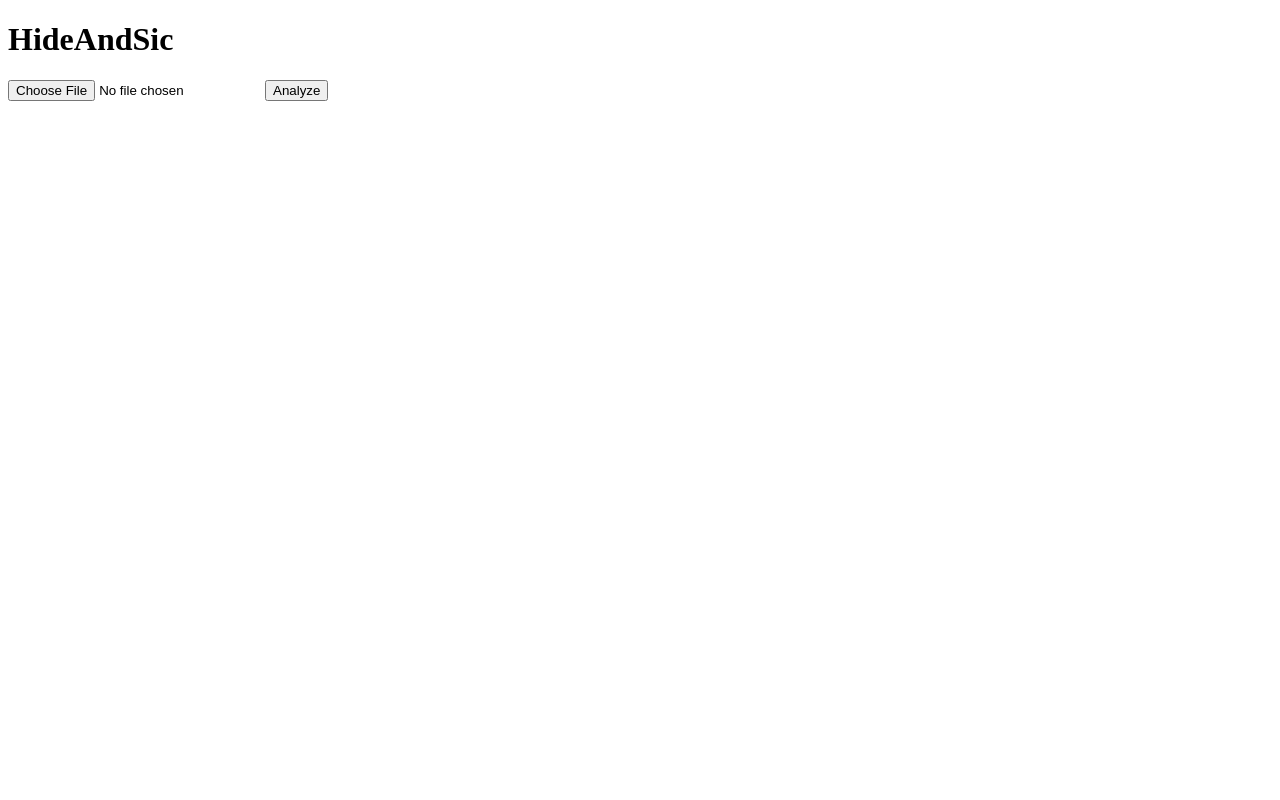
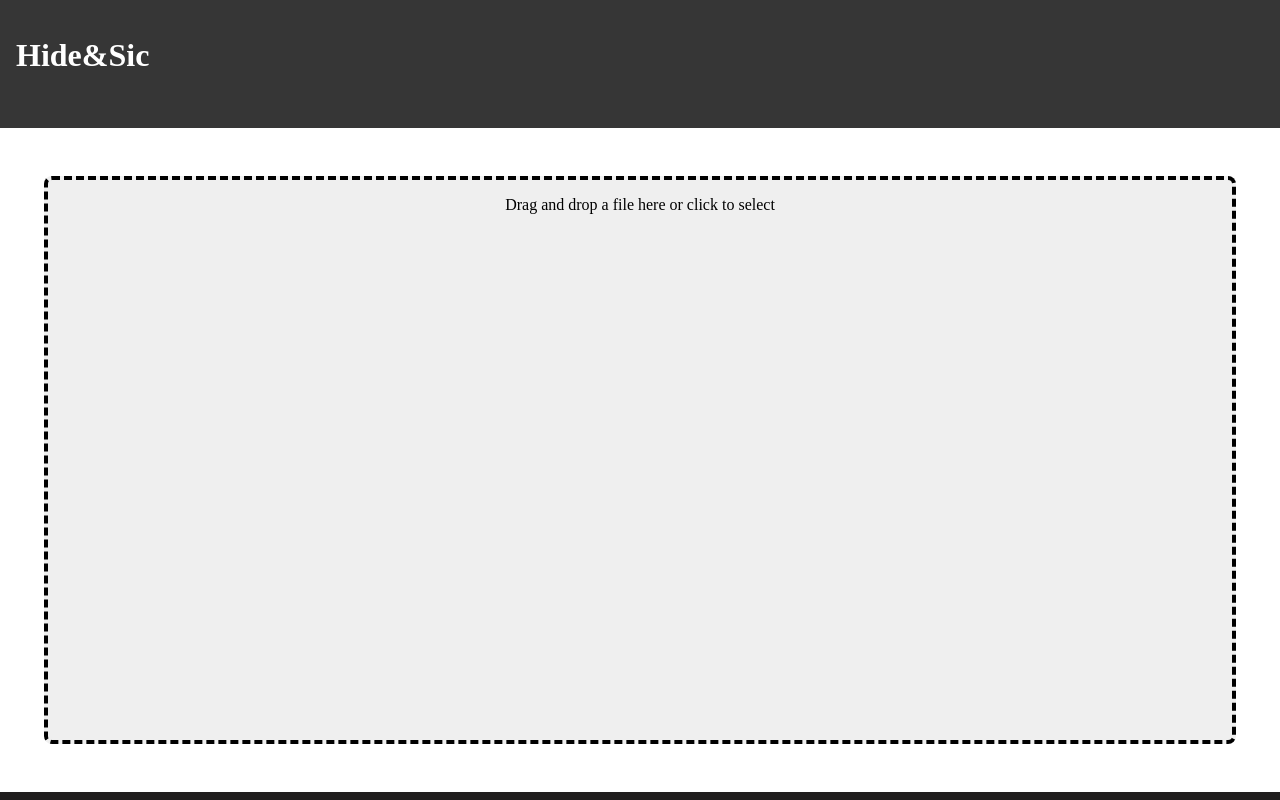
Before and after one commit to Pluvic/HideAndSic, a Svelte app in the folder frontend/: page / in a window 1280 px wide. Built offline with nearby package versions, Linux system fonts and the light colour scheme.

Commit message:
Update Front-end

```diff
--- a/frontend/index.html
+++ b/frontend/index.html
@@ -3,7 +3,8 @@
 <head>
   <meta charset="UTF-8" />
   <meta name="viewport" content="width=device-width, initial-scale=1.0" />
-  <title>File Analyzer</title>
+  <link href="style.css" rel="stylesheet" />
+  <title>Hide&Sic</title>
 </head>
 <body>
   <div id="app"></div>
--- a/frontend/package.json
+++ b/frontend/package.json
@@ -12,6 +12,6 @@
   },
   "devDependencies": {
     "@sveltejs/vite-plugin-svelte": "^3.0.0",
-    "vite": "^5.0.0"
+    "vite": "^5.4.21"
   }
 }
--- a/frontend/src/App.svelte
+++ b/frontend/src/App.svelte
@@ -1,23 +1,43 @@
 <script>
+    import DragDrop from "./component/DragDrop.svelte";
     import { scanFile } from "./lib/api.js";
 
-    let file;
     let result = null
 
-    async function handleUpload() {
+    async function handleUpload(file) {
         if (!file) return;
         result = await scanFile(file);
     }
 </script>
 
 <main>
-    <h1>HideAndSic</h1>
-    <input type="file" on:change={(e) => (file = e.target.files[0])} />
-
-	<button on:click={handleUpload}>Analyze</button>
+    <header>
+        <h1>Hide&Sic</h1>
+    </header>
+    <DragDrop onAnalyze={handleUpload} />
 
 	{#if result}
 		<h2>Result :</h2>
 		<pre>{JSON.stringify(result, null, 2)}</pre>
 	{/if}
 </main>
+
+<style>
+    main {
+        display: flex;
+        flex-direction: column;
+        justify-content: space-between;
+        position: relative;
+    }
+
+
+    header {
+        background-color: rgb(54, 54, 54);
+        height: 8em;
+        box-shadow: 0 2px 8px rgb(255, 255, 255);
+    }
+    h1 {
+        color:white;
+        padding: 0.5em;
+    }
+</style>
--- /dev/null
+++ b/frontend/src/component/DragDrop.svelte
@@ -0,0 +1,107 @@
+<script>
+    export let onAnalyze = (file) => {};
+
+    let file = null;
+    let isDragging = false;
+
+    function handleDrop(e) {
+        e.preventDefault();
+        isDragging = false;
+
+        if (e.dataTransfer.files.length > 0) {
+            file = e.dataTransfer.files[0];
+        }
+    }
+
+    function handleDragOver(e) {
+        e.preventDefault();
+        isDragging = true;
+    }
+
+    function handleDragLeave(e) {
+        e.preventDefault();
+        isDragging = false;
+    }
+
+    function handleAnalyze() {
+        if (file) {
+            onAnalyze(file);
+        }
+    }
+
+</script>
+
+<!-- Grande zone drag & drop -->
+<div class="container">
+    <div
+        class="dragAndDrop"
+        class:border-blue-500={isDragging}
+        class:border-gray-300={!isDragging}
+        role="button"
+        tabindex="0"
+        aria-label="Sélectionner un fichier ou glisser-déposer ici"
+        on:keydown={handleAnalyze}
+        on:drop={handleDrop}
+        on:dragover={handleDragOver}
+        on:dragleave={handleDragLeave}
+        on:click={() => document.getElementById('fileInput').click()}
+    >
+    <input style="display: none;" type="file" id="fileInput" on:change={(e) => { file = e.target.files[0]; }} />
+      {#if file}
+        <p class="text-gray-700 text-lg">
+          File loaded: <strong>{file.name}</strong>
+        </p>
+      {:else}
+        <p class="text-gray-500 text-xl">
+          Drag and drop a file here or click to select
+        </p>
+      {/if}
+  </div>
+
+
+  {#if file}
+  <button on:click={handleAnalyze} class="AnalyzeButton">
+      Analyze
+  </button>
+  {/if}
+</div>
+
+<style>
+    .container {
+        display: flex;
+        flex-direction: column;
+        align-items: center;
+        justify-content: center;
+        background-color: rgb(255, 255, 255);
+        position: relative;
+    }
+
+    .dragAndDrop {
+        border: 4px dashed;
+        border-radius: 8px;
+        background-color: rgb(239, 239, 239);
+        text-align: center;
+        vertical-align: middle;
+        cursor: pointer;
+        transition: border-color 0.3s;
+        height: calc(100vh - 15em);
+        width: calc(100vw - 6em);
+        margin: 3em 3em;
+    }
+
+    .AnalyzeButton {
+        background-color: hwb(120 9% 30%);
+        padding: 0.75rem 1.5rem;
+        border: none;
+        border-radius: 4px;
+        cursor: pointer;
+        font-size: 1rem;
+        transition: background-color 0.3s;
+        position: absolute;
+        bottom: 10em;
+    }
+
+    .AnalyzeButton:hover {
+        background-color: #357ABD;
+    }
+</style>
--- /dev/null
+++ b/frontend/style.css
@@ -0,0 +1,7 @@
+body {
+    background-color: rgb(32, 30, 30);
+    margin: 0;
+    padding: 0;
+    height: 100vh;
+
+}
```
Also changed, not shown: 1 other file (tests, documents, lock files or other folders).
